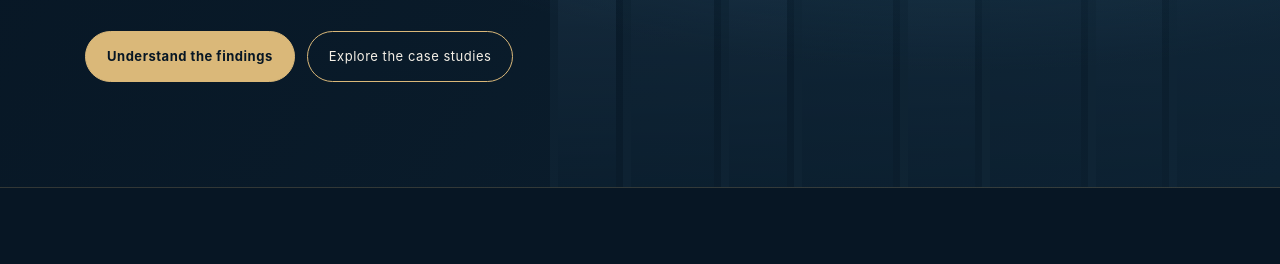
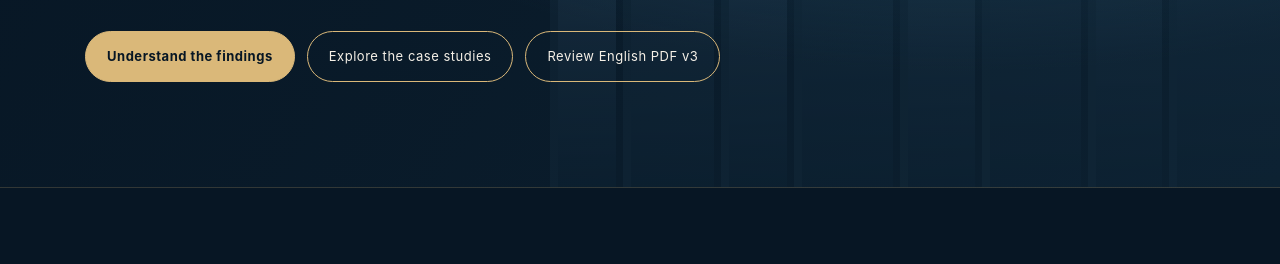
Before and after one commit to dpimrltmao/dubai-property-intelligence, a plain HTML site: page 12-publications/Volume-01/Issue-005/staging/issue-005-editorial-v3.html in a window 1280 px wide. Shown: the part 536-800 px from the top of the page. Drawn offline with Linux system fonts and the light colour scheme.

Commit message:
Link validated 10-page English v3 founder PDF from staging web edition

```diff
--- a/12-publications/Volume-01/Issue-005/staging/issue-005-editorial-v3.html
+++ b/12-publications/Volume-01/Issue-005/staging/issue-005-editorial-v3.html
@@ -6,7 +6,7 @@
 </style></head>
 <body><header><nav class="container" aria-label="Editorial navigation"><a class="logo" href="#top" aria-label="Dubai Property Intelligence">DPI</a><div class="header-right"><span class="header-issue">ISSUE 005 / NOVEMBER 2026</span><a href="#method">Methodology</a><a href="issue-005-editorial-v3.html" lang="en" aria-current="page">EN</a><a href="issue-005-ar-v3.html" lang="ar">AR</a><a href="issue-005-fr-v3.html" lang="fr">FR</a><a href="issue-005-es-v3.html" lang="es">ES</a><span class="proof-state">Founder proof · unpublished</span></div></nav></header>
 <main id="top">
-<section class="hero"><div class="silhouette" aria-hidden="true"><i></i><i></i><i></i><i></i><i></i><i></i><i></i><i></i><i></i></div><div class="container hero-inner"><p class="eyebrow">Dubai Property Intelligence / Vol. 01 / Issue 005 / November 2026</p><h1>Dubai 2027:<br><em>The Demand Test</em></h1><p class="subtitle">Three selected areas. Different signals. No single story about demand.</p><div class="hero-actions"><a class="button primary" href="#read-first">Understand the findings</a><a class="button" href="#case-462">Explore the case studies</a></div></div></section>
+<section class="hero"><div class="silhouette" aria-hidden="true"><i></i><i></i><i></i><i></i><i></i><i></i><i></i><i></i><i></i></div><div class="container hero-inner"><p class="eyebrow">Dubai Property Intelligence / Vol. 01 / Issue 005 / November 2026</p><h1>Dubai 2027:<br><em>The Demand Test</em></h1><p class="subtitle">Three selected areas. Different signals. No single story about demand.</p><div class="hero-actions"><a class="button primary" href="#read-first">Understand the findings</a><a class="button" href="#case-462">Explore the case studies</a><a class="button" href="DPI_Issue005_Founder_Proof_v3.pdf">Review English PDF v3</a></div></div></section>
 <div class="container"><section class="intro"><span class="eyebrow">The editor's question</span><p class="intro-lead">Does stronger rental activity guarantee stronger rents? No. And does weaker activity in one district mean demand is absent there? Also no. Dubai is not one uniform housing market.</p><p class="intro-copy">DPI examines three deliberately contrasting DLD areas using independently filtered Dubai Land Department records. They are case studies, not a ranking of Dubai's best locations or the only places where people want homes. Rental-contract starts, registered sales and project target dates provide three distinct lenses—not a direct count of new households, occupied homes or net absorption.</p><div class="reading-nav"><a href="#read-first">What the findings mean</a><a href="#evidence">Evidence</a><a href="#supply">2027 supply</a><a href="#case-462">Madinat Al Mataar</a><a href="#case-467">Wadi Al Safa 5</a><a href="#case-441">Al Barsha South Fourth</a><a href="#project-test">Project-name test</a><a href="#method">Method</a></div></section></div>
 
 <section class="editor-signal" id="read-first" aria-labelledby="what-this-means"><div class="container">
```
